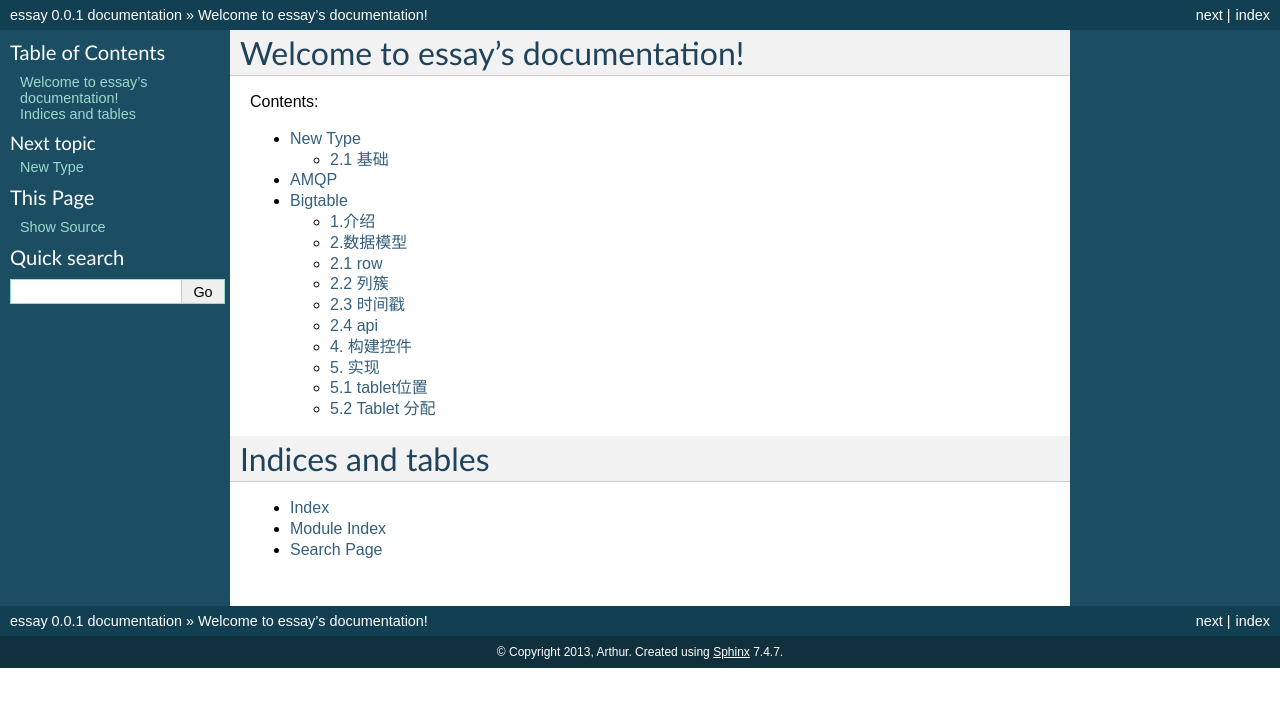
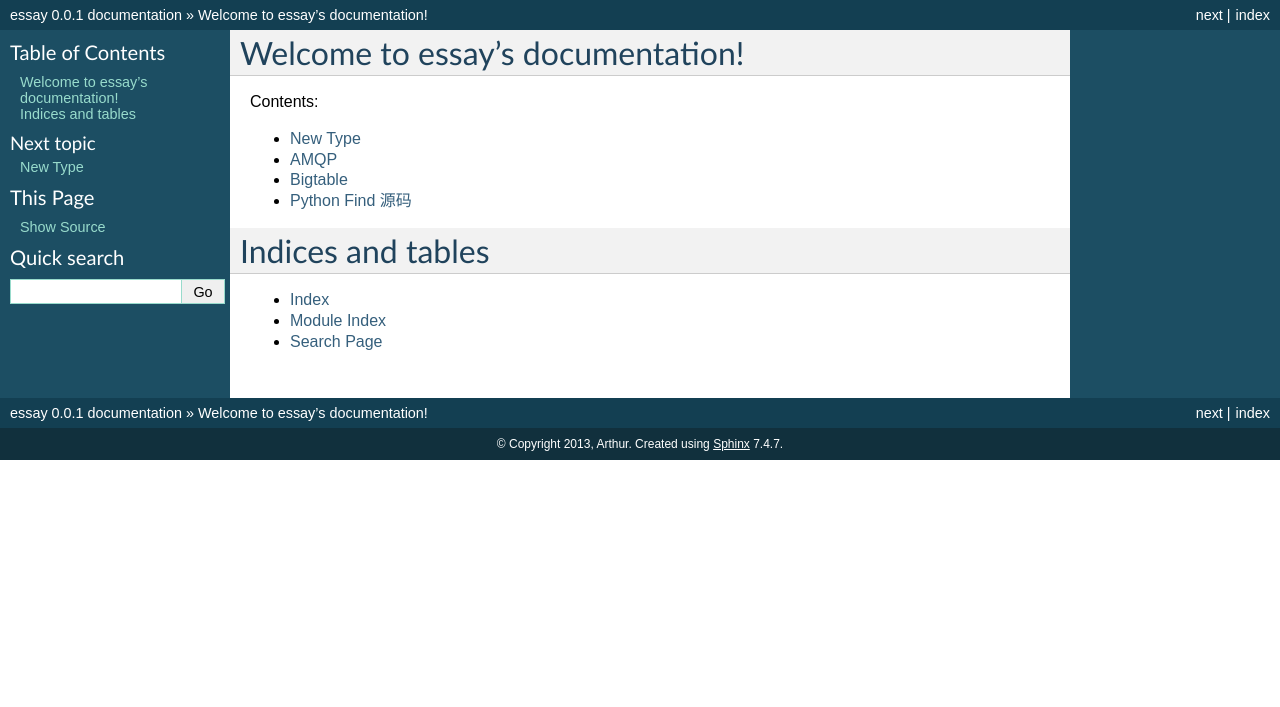
Before and after one commit to largetalk/newdatum, a Sphinx documentation site: the page built from notes/source/index.rst, in a window 1280 px wide. Shown: the top 707 px of the page. Built offline with Sphinx 7.4.7, drawn with Linux system fonts in a browser that asks for light colours; formulas are drawn with MathJax 3; some of the changed lines change nothing that is shown.

Commit message:
add pyfind note

```diff
--- /dev/null
+++ b/notes/source/201306/pyfind.rst
@@ -0,0 +1,180 @@
+========================
+Python Find 源码
+========================
+
+首先找到string.find定义的地方， 在Objects/stringobject.c::
+
+  static PyObject *
+  string_find(PyStringObject *self, PyObject *args)
+  {
+      Py_ssize_t result = string_find_internal(self, args, +1);
+      if (result == -2)
+          return NULL;
+      return PyInt_FromSsize_t(result);
+  }
+
+  Py_LOCAL_INLINE(Py_ssize_t)
+  string_find_internal(PyStringObject *self, PyObject *args, int dir)
+  {
+      PyObject *subobj;
+      const char *sub;
+      Py_ssize_t sub_len;
+      Py_ssize_t start=0, end=PY_SSIZE_T_MAX;
+      PyObject *obj_start=Py_None, *obj_end=Py_None;
+
+      ....
+
+      if (dir > 0)
+          /* 正向查找 */
+          return stringlib_find_slice(
+              PyString_AS_STRING(self), PyString_GET_SIZE(self),
+              sub, sub_len, start, end);
+      else
+          /* 逆向查找 */
+          return stringlib_rfind_slice(
+              PyString_AS_STRING(self), PyString_GET_SIZE(self),
+              sub, sub_len, start, end);
+  }
+
+
+stringlib_find_slice 定义在 Objects/stringlib/find.h::
+
+  Py_LOCAL_INLINE(Py_ssize_t)
+  stringlib_find_slice(const STRINGLIB_CHAR* str, Py_ssize_t str_len,
+                       const STRINGLIB_CHAR* sub, Py_ssize_t sub_len,
+                       Py_ssize_t start, Py_ssize_t end)
+  {
+      ADJUST_INDICES(start, end, str_len);
+      return stringlib_find(str + start, end - start, sub, sub_len, start);
+  }
+
+  Py_LOCAL_INLINE(Py_ssize_t)
+  stringlib_find(const STRINGLIB_CHAR* str, Py_ssize_t str_len,
+                 const STRINGLIB_CHAR* sub, Py_ssize_t sub_len,
+                 Py_ssize_t offset)
+  {
+      Py_ssize_t pos;
+
+      if (str_len < 0)
+          return -1;
+      if (sub_len == 0)
+          return offset;
+
+      pos = fastsearch(str, str_len, sub, sub_len, -1, FAST_SEARCH);
+
+      if (pos >= 0)
+          pos += offset;
+
+      return pos;
+  }
+
+fastsearch 定义在 Objects/stringlib/fastsearch.h, 先是些宏定义::
+
+  #if LONG_BIT >= 128
+  #define STRINGLIB_BLOOM_WIDTH 128
+  #elif LONG_BIT >= 64
+  #define STRINGLIB_BLOOM_WIDTH 64
+  #elif LONG_BIT >= 32
+  #define STRINGLIB_BLOOM_WIDTH 32
+  #else
+  #error "LONG_BIT is smaller than 32"
+  #endif
+
+  #define STRINGLIB_BLOOM_ADD(mask, ch) \
+      ((mask |= (1UL << ((ch) & (STRINGLIB_BLOOM_WIDTH -1)))))
+  #define STRINGLIB_BLOOM(mask, ch)     \
+      ((mask &  (1UL << ((ch) & (STRINGLIB_BLOOM_WIDTH -1)))))
+
+STRINGLIB_BLOOM 和 STRINGLIB_BLOOM_ADD 这里是构建了一个字符的bloom-filter, STRINGLIB_BLOOM_ADD简单来说就是 mask =| 1 << int(ch), STRINGLIB_BLOOM 是 mask & ( 1 << int(ch) )
+
+具体的实现::
+
+  Py_LOCAL_INLINE(Py_ssize_t)
+  fastsearch(const STRINGLIB_CHAR* s, Py_ssize_t n,
+             const STRINGLIB_CHAR* p, Py_ssize_t m,
+             Py_ssize_t maxcount, int mode)
+  {
+      unsigned long mask;
+      Py_ssize_t skip, count = 0;
+      Py_ssize_t i, j, mlast, w;
+
+      w = n - m; //n是查找串长度，m是子串长度
+
+      if (w < 0 || (mode == FAST_COUNT && maxcount == 0))
+          return -1;
+
+      /* look for special cases */
+      if (m <= 1) {
+          if (m <= 0)
+              return -1;
+          /* use special case for 1-character strings */
+          ...
+          if (mode == FAST_SEARCH) {  //子串长度为1时直接循环比较
+              for (i = 0; i < n; i++)
+                  if (s[i] == p[0])
+                      return i;
+          } else {    /* FAST_RSEARCH */
+              for (i = n - 1; i > -1; i--)
+                  if (s[i] == p[0])
+                      return i;
+          }
+          return -1;
+      }
+
+      mlast = m - 1;
+      skip = mlast - 1;
+      mask = 0;
+
+      if (mode != FAST_RSEARCH) {
+
+          /* create compressed boyer-moore delta 1 table */
+
+          /* process pattern[:-1] */
+          for (i = 0; i < mlast; i++) {
+              STRINGLIB_BLOOM_ADD(mask, p[i]);
+              if (p[i] == p[mlast])
+                  skip = mlast - i - 1; //计算skip,只取最小值
+          }
+          /* process pattern[-1] outside the loop */
+          STRINGLIB_BLOOM_ADD(mask, p[mlast]);
+
+          for (i = 0; i <= w; i++) {
+              /* note: using mlast in the skip path slows things down on x86 */
+              if (s[i+m-1] == p[m-1]) {
+                  /* candidate match */
+                  for (j = 0; j < mlast; j++) //最后一个字符匹配后再从第一个字符往后匹配
+                      if (s[i+j] != p[j])
+                          break;
+                  if (j == mlast) {  // 完全匹配成功
+                      /* got a match! */
+                      if (mode != FAST_COUNT)
+                          return i;
+                      count++; // 在要求查找所有匹配的情况下，继续匹配
+                      if (count == maxcount)
+                          return maxcount;
+                      i = i + mlast;
+                      continue;
+                  }
+                  /* miss: check if next character is part of pattern */
+                  if (!STRINGLIB_BLOOM(mask, s[i+m])) //不匹配，且下一个字符不是子串中字符
+                      i = i + m; //直接跳过整个子串长度
+                  else
+                      i = i + skip; //下一字符是子串字符，跳过skip个字符
+              } else {
+                  /* skip: check if next character is part of pattern */
+                  //尾字符不匹配时，如后面一个字符也不可能匹配，直接跳过子串长度， 否则＋1
+                  if (!STRINGLIB_BLOOM(mask, s[i+m]))
+                      i = i + m;
+              }
+          }
+      } else {    /* FAST_RSEARCH */
+
+          ...
+      }
+
+      if (mode != FAST_COUNT)
+          return -1;
+      return count;
+  }
+
+从源码看来，string.find使用的是简化BM算法，虽然某些场景效率不是最高，但胜在实现简单，性能也不错。
--- a/notes/source/index.rst
+++ b/notes/source/index.rst
@@ -9,11 +9,12 @@ Welcome to essay's documentation!
 Contents:
 
 .. toctree::
-   :maxdepth: 2
+   :maxdepth: 1
 
    201306/newtype
    201306/amqp
    201306/bigtable
+   201306/pyfind
 
 
 
```
Also changed, not shown: 1 other file.
